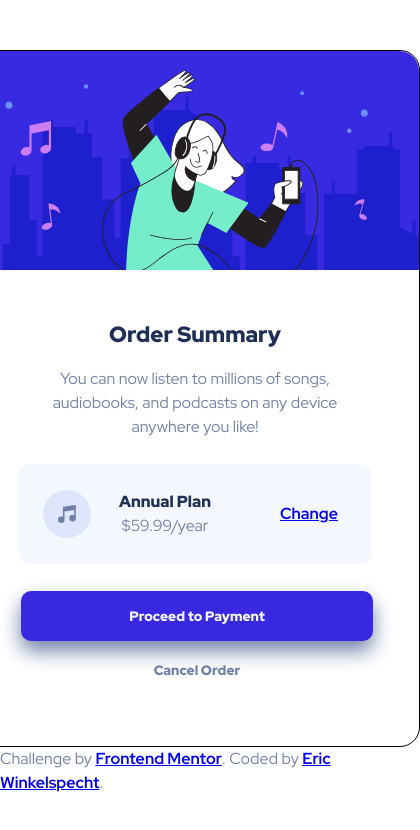
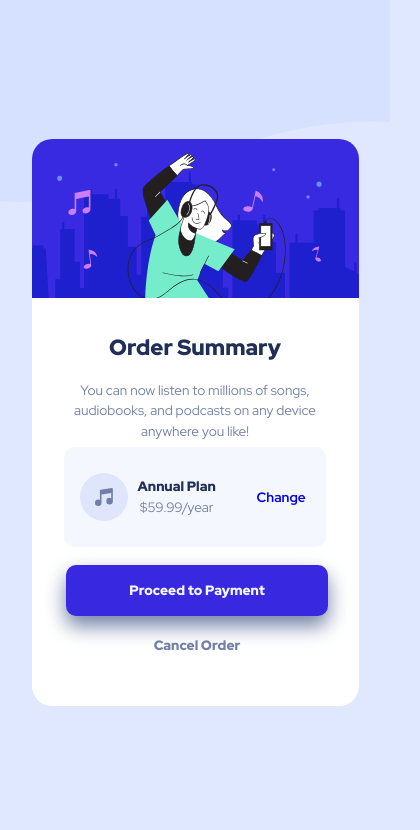
Before and after one commit to ericwink/FEM-Order-Summary-Component, a plain HTML site: page index.html in a window 390 px wide. Shown: the whole page, 420 px wide, since content can reach past the window. Drawn offline with Linux system fonts and the light colour scheme.

Commit message:
responsive view and readme

```diff
--- a/index.html
+++ b/index.html
@@ -31,6 +31,5 @@
         </section>
       </div>
     </div>
-    <div class="attribution">Challenge by <a href="https://www.frontendmentor.io?ref=challenge" target="_blank">Frontend Mentor</a>. Coded by <a href="https://github.com/ericwink">Eric Winkelspecht</a>.</div>
   </body>
 </html>
--- a/style.css
+++ b/style.css
@@ -27,6 +27,7 @@
 @media (max-width: 500px) {
   :root {
     --fs-header: 1.375rem;
+    --fs-body: 0.85rem;
   }
 }
 
@@ -57,17 +58,20 @@ html:focus-within {
 
 /* Set core body defaults */
 body {
-  min-height: 100vh;
+  height: 100vh;
   text-rendering: optimizeSpeed;
   line-height: 1.5;
   font-family: var(--ff-body);
   font-size: var(--fs-body);
   font-weight: var(--fw-thin);
+  color: var(--clr-primary-300);
+  background-color: var(--clr-primary-200);
+  background-image: url("./images/pattern-background-desktop.svg");
+  background-repeat: no-repeat;
+  background-size: 100%;
   display: flex;
-  flex-direction: column;
+  justify-content: center;
   align-items: center;
-  justify-content: center;
-  color: var(--clr-primary-300);
 }
 
 /* A elements that don't have a class get default styles */
@@ -111,22 +115,37 @@ select {
   height: 697px;
   display: flex;
   flex-direction: column;
-  border: 1px solid black;
   text-align: center;
-  align-items: center;
   border-radius: 20px;
+  background-color: white;
+}
+
+image {
+  height: 30%;
 }
 
 .order-card {
-  min-height: 476px;
+  min-height: 70%;
   display: flex;
   flex-direction: column;
   justify-content: space-between;
-  padding: 48px;
+  padding: 10%;
+}
+
+@media (max-width: 500px) {
+  body {
+    background-image: url("./images/pattern-background-mobile.svg");
+  }
+
+  .container {
+    max-width: 327px;
+    max-height: 567px;
+  }
 }
 
 a {
   font-weight: var(--fw-semi-bold);
+  text-decoration: none;
 }
 
 a:hover,
@@ -160,23 +179,21 @@ img {
   border-top-right-radius: var(--radius-card);
 }
 
-.plan {
-  background-color: var(--clr-primary-100);
-  border-radius: var(--radius-plan);
-  min-height: 100px;
-}
-
 .order {
+  height: 30%;
   display: flex;
   flex-direction: column;
   gap: 1rem;
 }
 
 .plan {
+  height: 30%;
+  background-color: var(--clr-primary-100);
+  border-radius: var(--radius-plan);
   display: grid;
   grid-template-columns: 1fr 2fr 1fr;
   align-items: center;
-  padding: 1.5rem;
+  padding: 1rem;
 }
 
 .plan-details {
@@ -185,6 +202,10 @@ img {
 
 .music-logo {
   display: inline;
+}
+
+.options {
+  height: 30%;
 }
 
 .payment {
```
Also changed, not shown: images/hover state.png (added), images/mobile size.png (added), images/normal state.png (added), 1 other file.
